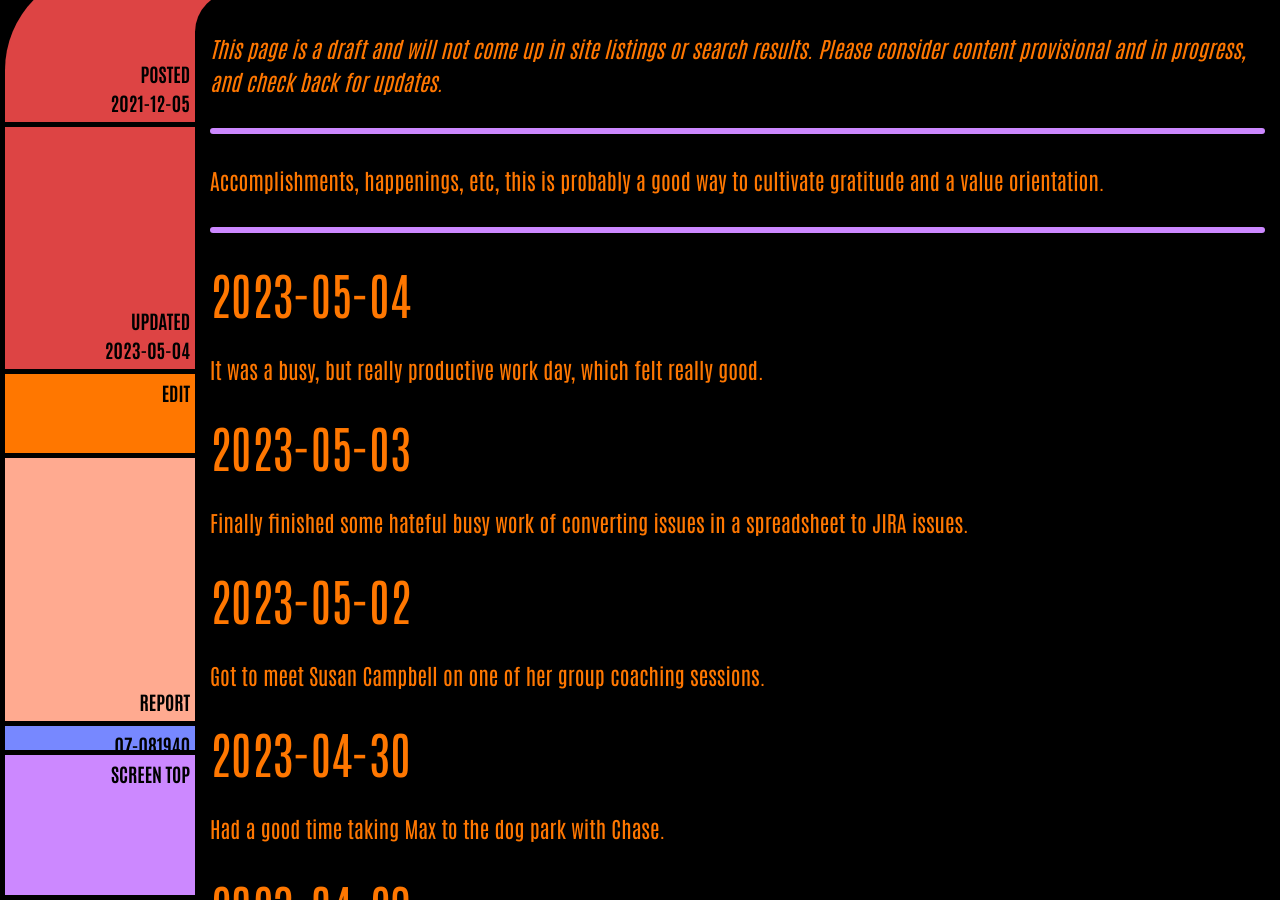
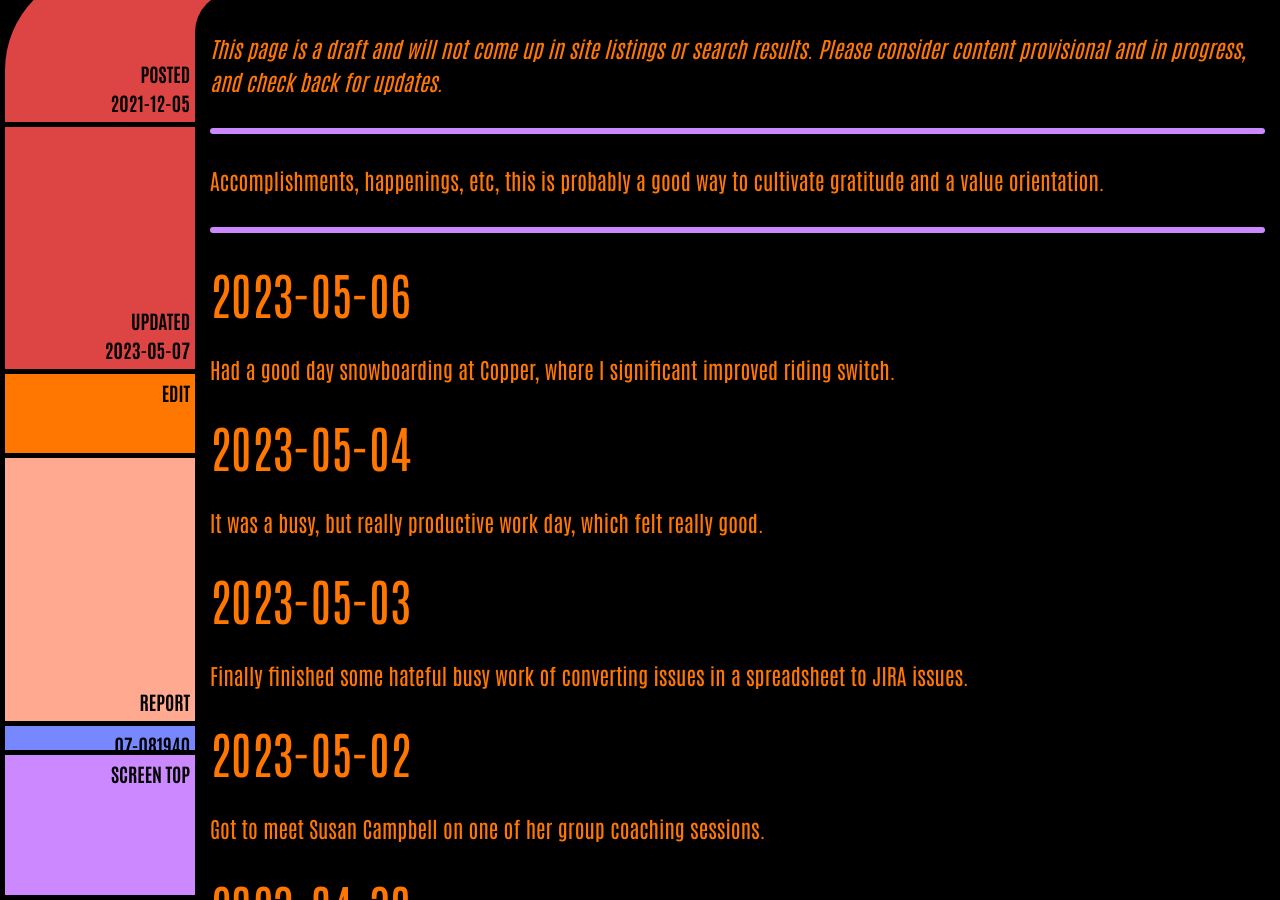
Before and after one commit to ArthurZey/arthurzey.github.io, a Jekyll site: the page built from _pages/one-good-thing.md, in a window 1280 px wide and 900 px high, scrolled down 333 px. Built offline with Jekyll 4.4.1, drawn with Linux system fonts in a browser that asks for light colours.

Commit message:
added 2023-05-06

```diff
--- a/_pages/one-good-thing.md
+++ b/_pages/one-good-thing.md
@@ -2,12 +2,15 @@
 title: One Good Thing
 description: "Accomplishments, happenings, etc, this is probably a good way to cultivate gratitude and a value orientation."
 date: "2021-12-05"
-last_modified_at: "2023-05-04T23:38:38+00:00"
+last_modified_at: "2023-05-07T03:26:54+00:00"
 tags:
   - happenings
   - draft
 sitemap: false
 ---
+
+## 2023-05-06
+Had a good day snowboarding at Copper, where I significant improved riding switch.
 
 ## 2023-05-04
 It was a busy, but really productive work day, which felt really good.
```
